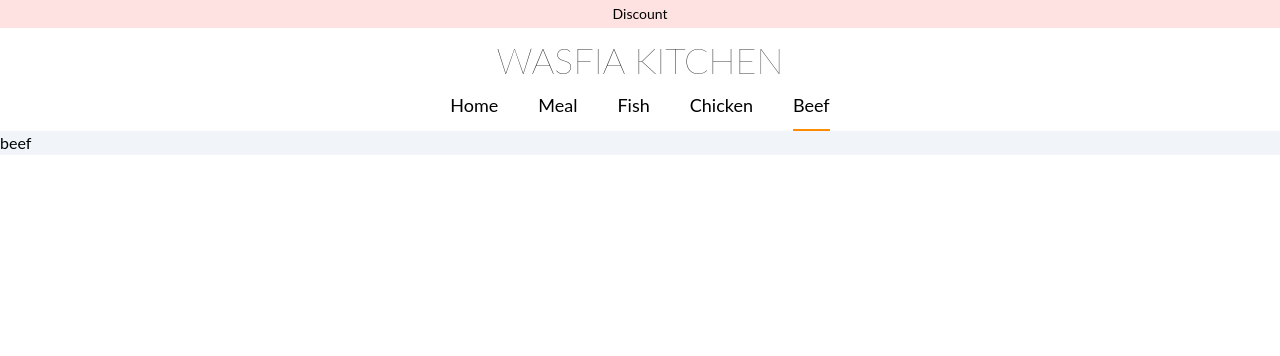
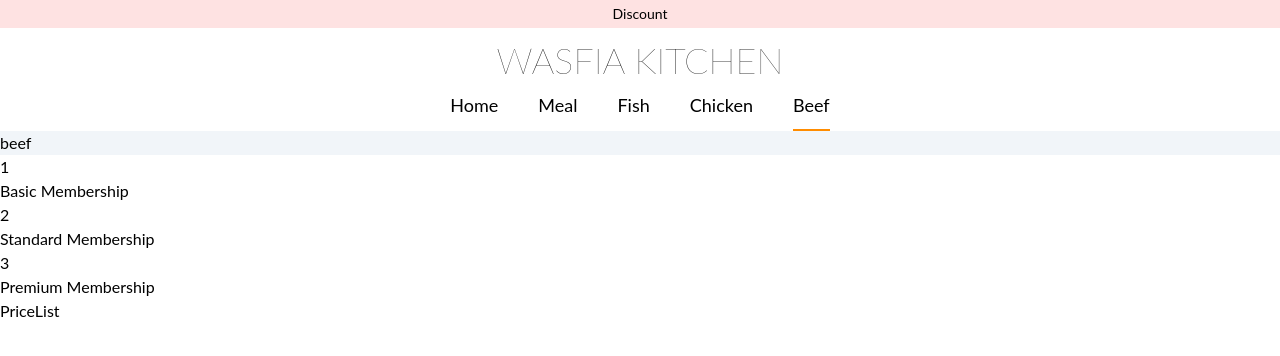
Before and after one commit to naimurcse/react-mealdb, a React (Vite) app: page /beef in a window 1280 px wide. Shown: the top 356 px of the page. Built offline with nearby package versions, Linux system fonts and the light colour scheme.

Commit message:
Created JSON data and loaded in PriceList

```diff
--- /dev/null
+++ b/public/prices.json
@@ -0,0 +1,34 @@
+[
+  {
+    "id": 1,
+    "label": "Basic Membership",
+    "price": 29.99,
+    "features": [
+      "Access to Cardio Area",
+      "Basic Workout Equipment",
+      "Fitness Classes"
+    ]
+  },
+  {
+    "id": 2,
+    "label": "Standard Membership",
+    "price": 49.99,
+    "features": [
+      "Access to Cardio and Weight Areas",
+      "Full Range of Workout Equipment",
+      "Unlimited Fitness Classes",
+      "Personal Trainer Consultation"
+    ]
+  },
+  {
+    "id": 3,
+    "label": "Premium Membership",
+    "price": 79.99,
+    "features": [
+      "All-Access to Facilities",
+      "Exclusive Classes and Workshops",
+      "Personal Trainer Sessions",
+      "Nutritional Guidance"
+    ]
+  }
+]
--- a/src/component/Home/Home.jsx
+++ b/src/component/Home/Home.jsx
@@ -1,6 +1,7 @@
 import { Outlet } from "react-router-dom";
 import Header from "../Header/Header";
 import Discount from "../Discount/Discount";
+import PriceList from "../PriceList/PriceList";
 
 const Home = () => {
    return (
@@ -10,6 +11,7 @@ const Home = () => {
          <main className="bg-slate-100 mt-12 md:mt-0">
             <Outlet></Outlet>
          </main>
+         <PriceList></PriceList>
       </div>
    );
 };
--- /dev/null
+++ b/src/component/PriceCard/PriceCard.jsx
@@ -0,0 +1,20 @@
+import PropTypes from "prop-types";
+const PriceCard = ({ price }) => {
+   const { id, label, features } = price;
+   console.log(price);
+   return (
+      <div>
+         <h1>{id}</h1>
+         <h2>{label}</h2>
+      </div>
+   );
+};
+
+PriceCard.propTypes = {
+   id: PropTypes.number.isRequired,
+   label: PropTypes.string.isRequired,
+   price: PropTypes.number.isRequired,
+   features: PropTypes.arrayOf(PropTypes.string).isRequired,
+};
+
+export default PriceCard;
--- /dev/null
+++ b/src/component/PriceList/PriceList.jsx
@@ -0,0 +1,21 @@
+import { useEffect, useState } from "react";
+import PriceCard from "../PriceCard/PriceCard";
+
+const PriceList = () => {
+   const [prices, setPrices] = useState([]);
+   useEffect(() => {
+      fetch("prices.json")
+         .then((res) => res.json())
+         .then((data) => setPrices(data));
+   }, []);
+   return (
+      <div>
+         {prices.map((price) => (
+            <PriceCard key={price.id} price={price}></PriceCard>
+         ))}
+         <h1>PriceList</h1>
+      </div>
+   );
+};
+
+export default PriceList;
```
